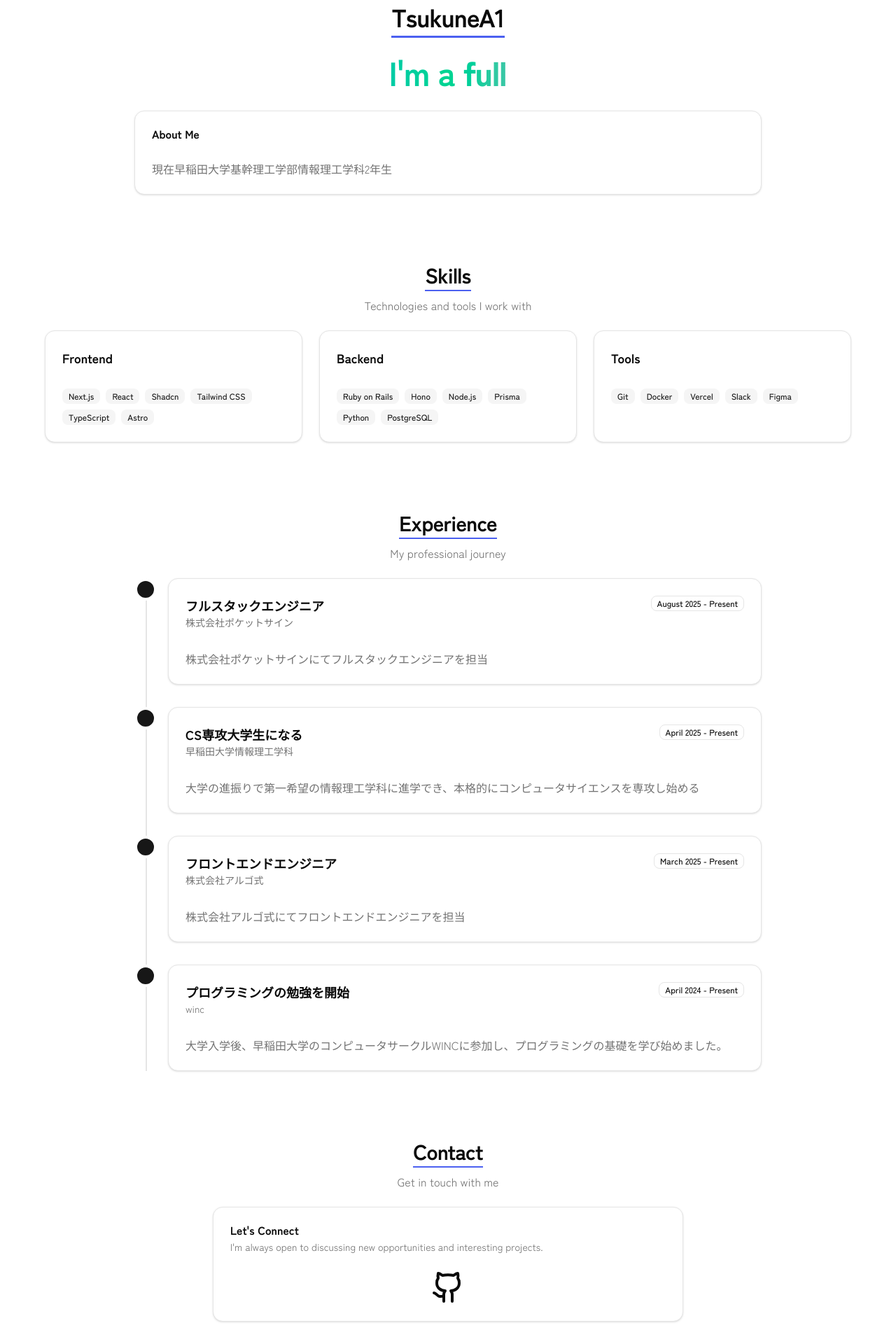
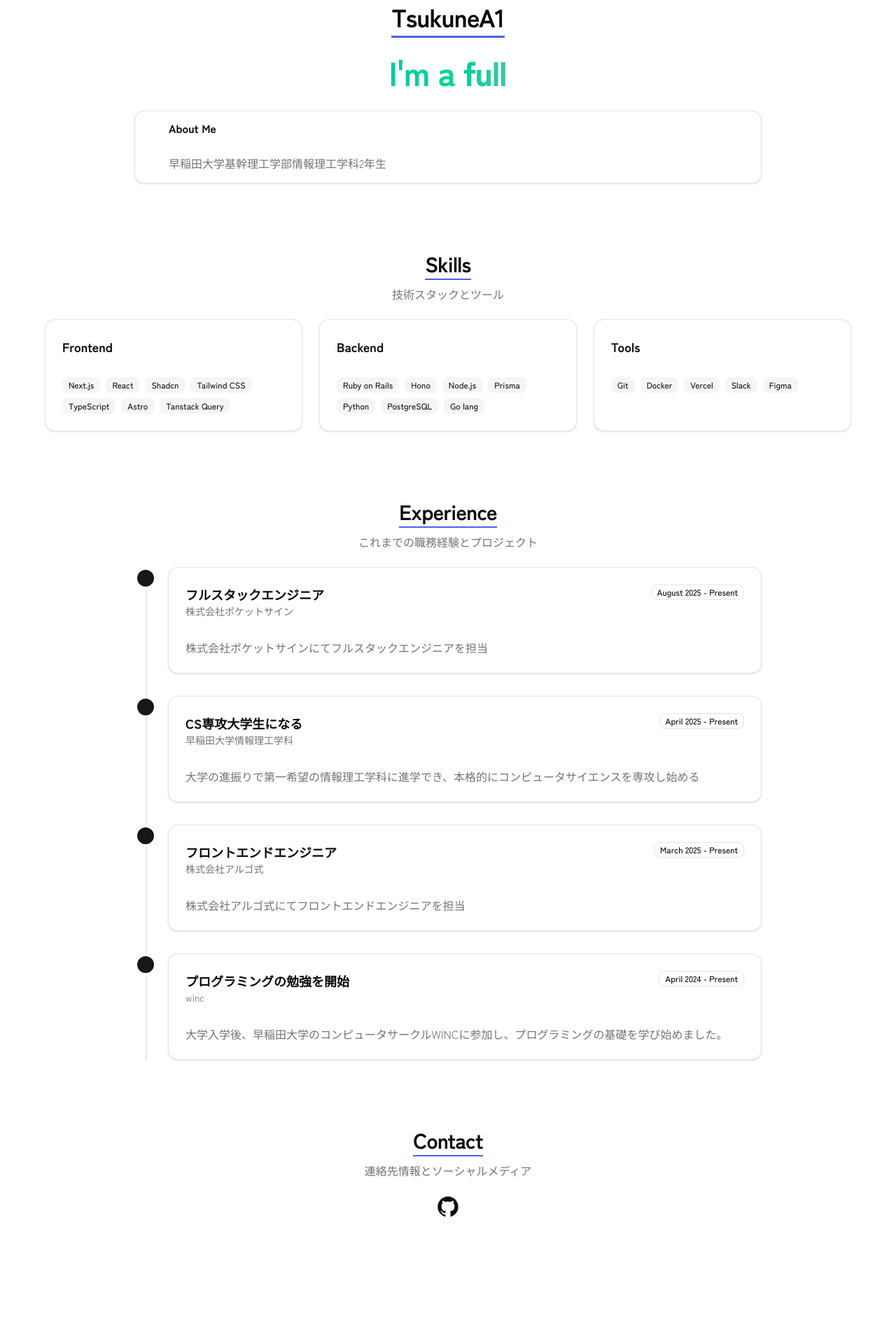
Before and after one commit to tsukuneA1/tsukuneA1_portfolio, a Next.js app: page / in a window 1280 px wide. Shown: the part 254-2174 px from the top of the page at 70% size. After the commit the page ends 2026 px from the top, so only its background shows below. Built offline with nearby package versions, Linux system fonts and the light colour scheme.

Commit message:
feat:軽微なスタイリング

```diff
--- a/app/constants.ts
+++ b/app/constants.ts
@@ -47,6 +47,7 @@
 		"Tailwind CSS",
 		"TypeScript",
 		"Astro",
+		"Tanstack Query",
 	],
 	backend: [
 		"Ruby on Rails",
@@ -55,6 +56,7 @@
 		"Prisma",
 		"Python",
 		"PostgreSQL",
+		"Go lang",
 	],
 	tools: ["Git", "Docker", "Vercel", "Slack", "Figma"],
 } as const;
--- a/app/page.tsx
+++ b/app/page.tsx
@@ -1,20 +1,15 @@
-"use client";
-
 import {
 	Card,
 	CardContent,
-	CardDescription,
 	CardHeader,
 	CardTitle,
 } from "@/components/ui/card";
 import { Badge } from "@/components/ui/badge";
-import { Button } from "@/components/ui/button";
 import { RotatableAvatar } from "@/components/ui/rotatable-avatar";
 import { Typewriter } from "@/components/ui/typewriter";
 import { TimelineItem } from "@/components/timeline-item";
 import { EXPERIENCE_DATA, SKILLS_DATA } from "./constants";
 import { TypographyH1, TypographyH2 } from "@/components/typography";
-import { GithubIcon } from "lucide-react";
 
 export default function Home() {
 	return (
@@ -23,7 +18,7 @@
 				{/* Biography Section */}
 				<section id="biography" className="space-y-6">
 					<div className="text-center space-y-4">
-						<RotatableAvatar src="avatar.png" alt="TsukuneA1's Avatar"/>
+						<RotatableAvatar src="avatar.png" alt="TsukuneA1's Avatar" />
 						<TypographyH1 text="TsukuneA1" />
 
 						<div className="flex flex-wrap justify-center whitespace-pre text-[26px] sm:text-2xl md:text-[48px] tracking-tight text-gradient animate-gradient-x text-center font-bold text-4xl bg-gradient-to-r from-blue-500 via-emerald-400 to-purple-500 bg-clip-text text-transparent">
@@ -38,13 +33,13 @@
 							/>
 						</div>
 					</div>
-					<Card className="max-w-4xl mx-auto">
+					<Card className="max-w-4xl mx-auto py-4 md:px-6">
 						<CardHeader>
 							<CardTitle>About Me</CardTitle>
 						</CardHeader>
 						<CardContent className="space-y-4">
 							<p className="text-muted-foreground">
-								現在早稲田大学基幹理工学部情報理工学科2年生
+								早稲田大学基幹理工学部情報理工学科2年生
 							</p>
 						</CardContent>
 					</Card>
@@ -54,9 +49,7 @@
 				<section id="skills" className="space-y-6">
 					<div className="text-center">
 						<TypographyH2 text="Skills" />
-						<p className="text-muted-foreground mt-2">
-							Technologies and tools I work with
-						</p>
+						<p className="text-muted-foreground mt-2">技術スタックとツール</p>
 					</div>
 					<div className="grid grid-cols-1 md:grid-cols-2 lg:grid-cols-3 gap-6 max-w-6xl mx-auto">
 						<Card>
@@ -109,7 +102,7 @@
 					<div className="text-center">
 						<TypographyH2 text="Experience" />
 						<p className="text-muted-foreground mt-2">
-							My professional journey
+							これまでの職務経験とプロジェクト
 						</p>
 					</div>
 					<div className="max-w-4xl mx-auto">
@@ -136,46 +129,31 @@
 				<section id="contact" className="space-y-6">
 					<div className="text-center">
 						<TypographyH2 text="Contact" />
-						<p className="text-muted-foreground mt-2">Get in touch with me</p>
+						<p className="text-muted-foreground mt-2">
+							連絡先情報とソーシャルメディア
+						</p>
 					</div>
-					<Card className="max-w-2xl mx-auto">
-						<CardHeader>
-							<CardTitle>Let's Connect</CardTitle>
-							<CardDescription>
-								I'm always open to discussing new opportunities and interesting
-								projects.
-							</CardDescription>
-						</CardHeader>
-						<CardContent className="space-y-4">
+					<div className="flex justify-center">
 						<a
 							href="https://github.com/tsukuneA1"
 							aria-label="Visit my GitHub profile"
 							target="_blank"
 							rel="noopener noreferrer"
 						>
-								<GithubIcon className="mx-auto" size={48} />
+							<svg
+								xmlns="http://www.w3.org/2000/svg"
+								width="32"
+								height="32"
+								viewBox="0 0 24 24"
+							>
+								<path
+									fill="currentColor"
+									fillRule="evenodd"
+									d="M11.999 1C5.926 1 1 5.925 1 12c0 4.86 3.152 8.983 7.523 10.437c.55.102.75-.238.75-.53c0-.26-.009-.952-.014-1.87c-3.06.664-3.706-1.475-3.706-1.475c-.5-1.27-1.221-1.61-1.221-1.61c-.999-.681.075-.668.075-.668c1.105.078 1.685 1.134 1.685 1.134c.981 1.68 2.575 1.195 3.202.914c.1-.71.384-1.195.698-1.47c-2.442-.278-5.01-1.222-5.01-5.437c0-1.2.428-2.183 1.132-2.952c-.114-.278-.491-1.397.108-2.91c0 0 .923-.297 3.025 1.127A10.5 10.5 0 0 1 12 6.32a10.5 10.5 0 0 1 2.754.37c2.1-1.424 3.022-1.128 3.022-1.128c.6 1.514.223 2.633.11 2.911c.705.769 1.13 1.751 1.13 2.952c0 4.226-2.572 5.156-5.022 5.428c.395.34.747 1.01.747 2.037c0 1.47-.014 2.657-.014 3.017c0 .295.199.637.756.53C19.851 20.979 23 16.859 23 12c0-6.075-4.926-11-11.001-11"
+								/>
+							</svg>
 						</a>
-
-							{/* <div className="grid grid-cols-1 sm:grid-cols-2 gap-4">
-								<Button variant="outline" className="w-full">
-									Email Me
-								</Button>
-								<Button variant="outline" className="w-full">
-									LinkedIn
-								</Button>
-								<Button
-									variant="outline"
-									className="w-full"
-									onClick={() => window.open("https://github.com/tsukuneA1/")}
-								>
-									GitHub
-								</Button>
-								<Button variant="outline" className="w-full">
-									Twitter
-								</Button>
-							</div> */}
-						</CardContent>
-					</Card>
+					</div>
 				</section>
 			</div>
 		</div>
--- a/components/ui/rotatable-avatar.tsx
+++ b/components/ui/rotatable-avatar.tsx
@@ -178,7 +178,7 @@
 				<AvatarImage
 					src={src}
 					alt={alt}
-					className="rounded-full w-36 h-36 mx-auto object-cover"
+					className="rounded-full w-36 h-36 mx-auto object-cover border-4"
 				/>
 			</Avatar>
 		</div>
```
Lines whose indentation alone changed are shown as unchanged.
